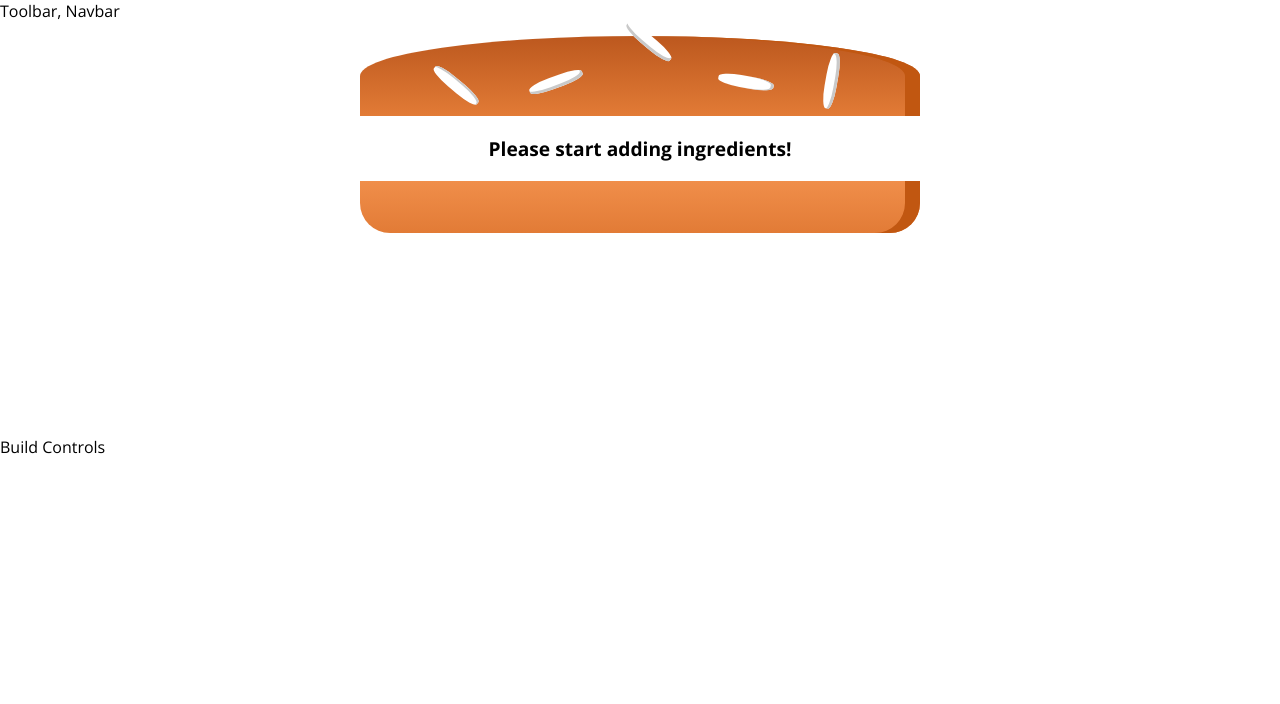
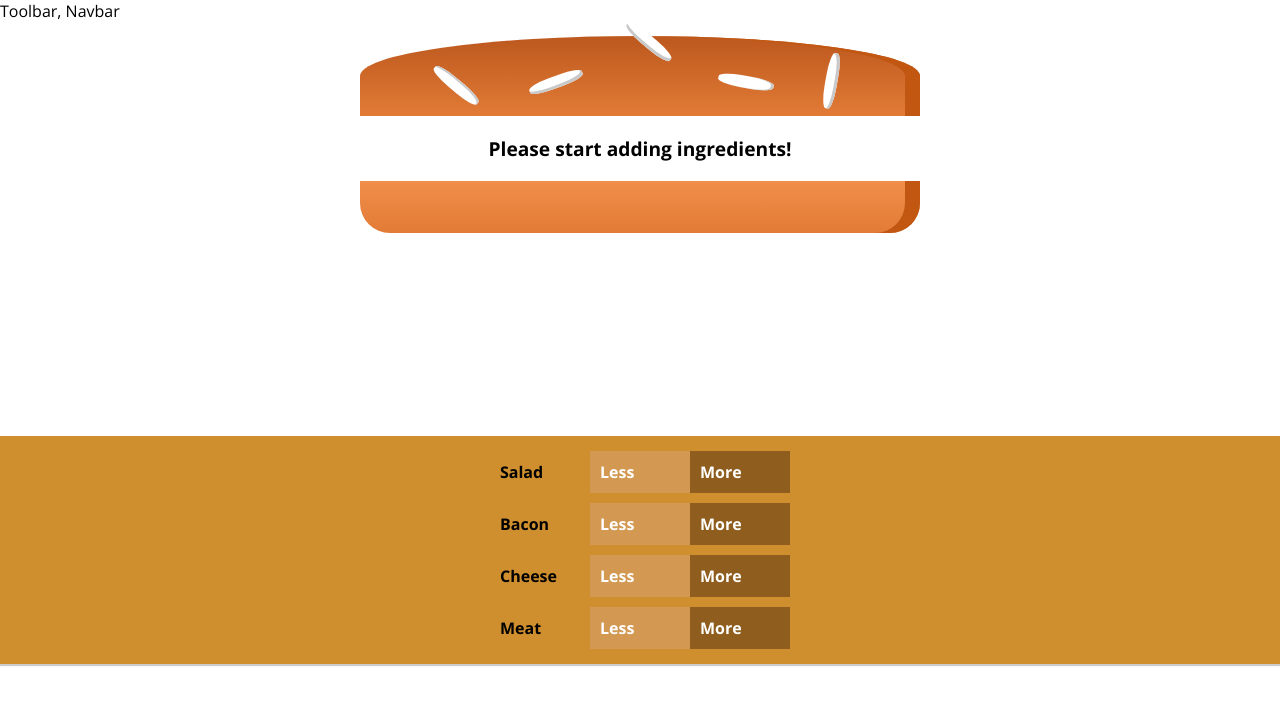
Before and after one commit to juanhuttemann/burger-builder-react, a React (Create React App) app: page / in a window 1280 px wide. Shown: the top 704 px of the page. Built offline with nearby package versions, Linux system fonts and the light colour scheme.

Commit message:
add buildcontrol to burgerbuilder component

```diff
--- a/src/components/Burger/BuildControls/BuildControl/BuildControl.js
+++ b/src/components/Burger/BuildControls/BuildControl/BuildControl.js
@@ -4,8 +4,8 @@ import './BuildControl.css'
 const buildControl = (props) => (
     <div className="BuildControl">
         <div className="Label">{props.label}</div>
-        <div className="Less">Less</div>
-        <div className="More">More</div>
+        <div className="Label Less">Less</div>
+        <div className="Label More">More</div>
     </div>
 );
 
--- a/src/components/Burger/BuildControls/index.js
+++ b/src/components/Burger/BuildControls/index.js
@@ -1,5 +1,6 @@
 import React from 'react';
 import './BuildControls.css'
+import BuildControl from './BuildControl/BuildControl'
 
 const controls = [
     { label: 'Salad',   type: 'salad'},
@@ -10,7 +11,9 @@ const controls = [
 
 const buildControls = (props) => (
     <div className="BuildControls">
-
+        {controls.map(ctrl => (
+            <BuildControl key={ctrl.label} label={ctrl.label}/>
+        ))}
     </div>
 );
 
--- a/src/containers/BurgerBuilder.js
+++ b/src/containers/BurgerBuilder.js
@@ -1,5 +1,6 @@
 import React, { Component, Fragment } from 'react'
 import Burger from '../components/Burger/Burger'
+import BuildControls from '../components/Burger/BuildControls'
 
 class BurgerBuilder extends Component {
     state = {
@@ -15,7 +16,7 @@ class BurgerBuilder extends Component {
         return (
             <Fragment>
                 <Burger ingredients={this.state.ingredients}/>
-                <div>Build Controls</div>
+                <BuildControls/>
             </Fragment>
         );
     }
```
